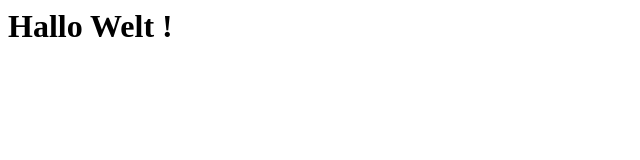
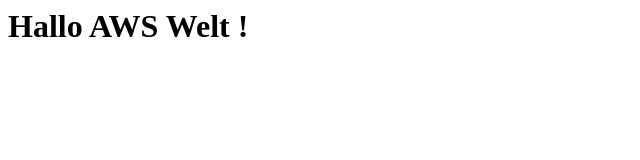
Before and after one commit to zahlenhelfer/aws-frontend-example, a website: page index.html in a window 1280 px wide. Shown: the whole page, without its empty margins (0-640 px from the left). Drawn offline with Linux system fonts and the light colour scheme.

Commit message:
changed text

```diff
--- a/index.html
+++ b/index.html
@@ -1 +1 @@
-<h1>Hallo Welt !</h1>
+<h1>Hallo AWS Welt !</h1>
```
